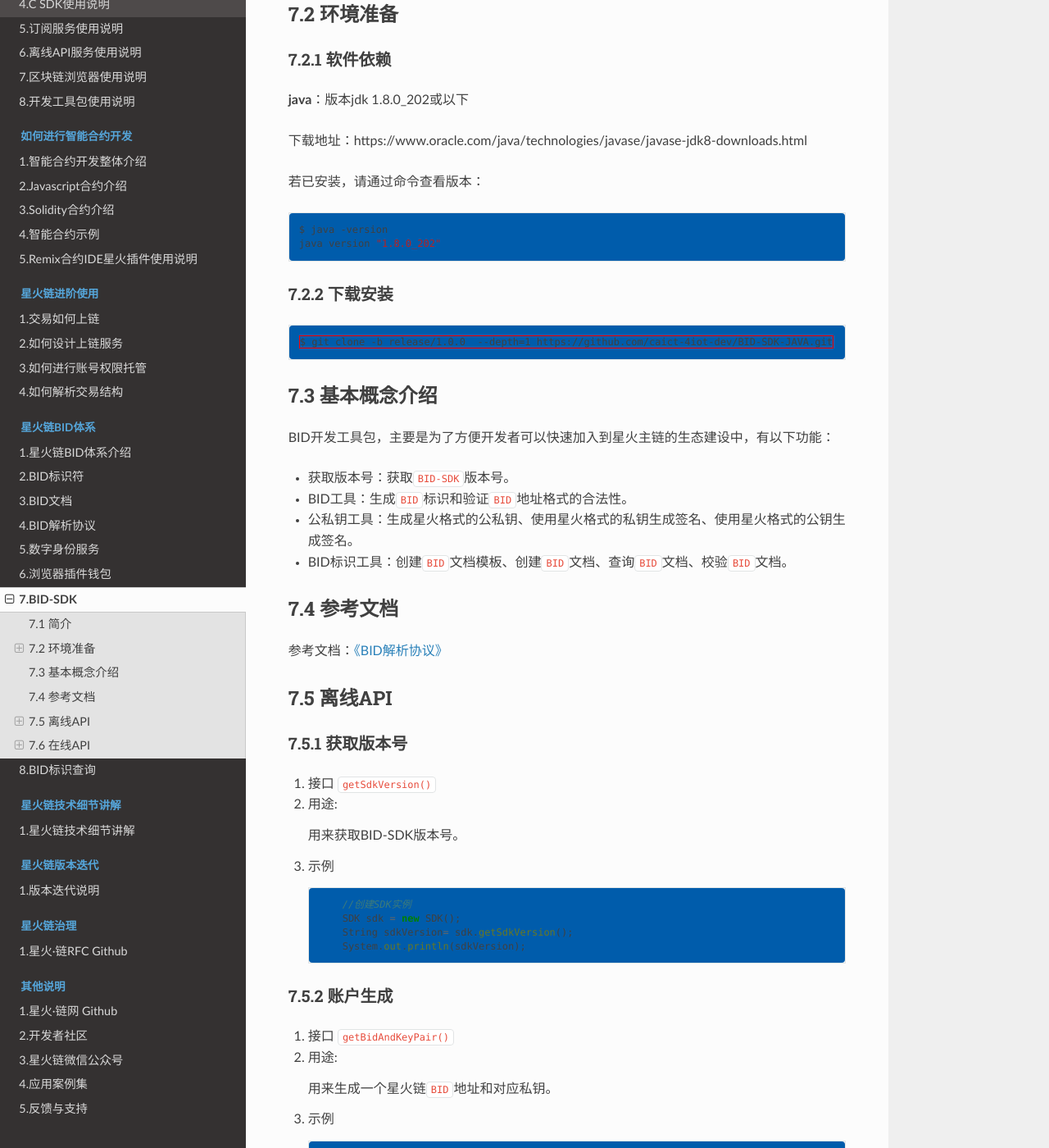
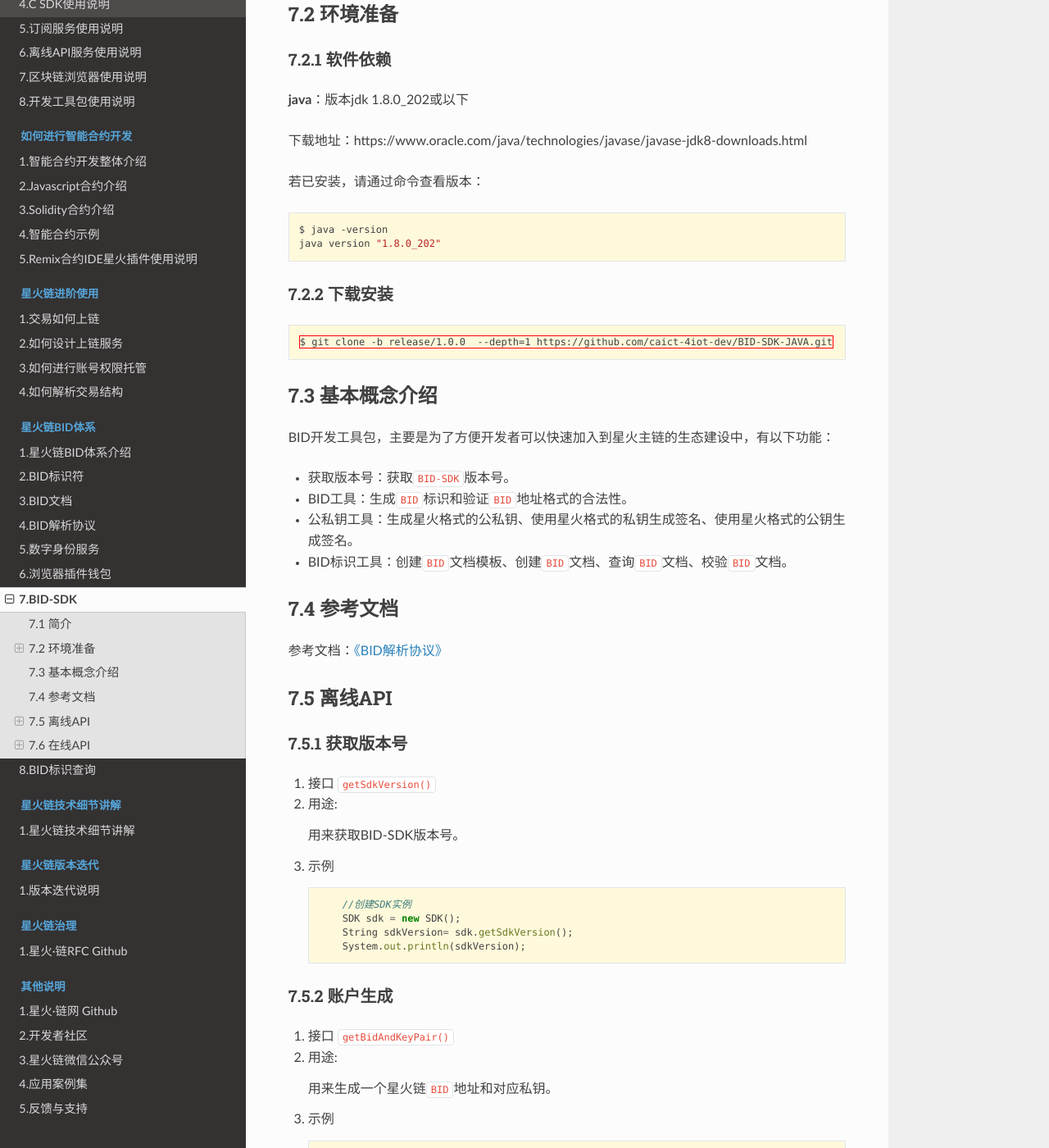
Before and after one commit to caict-4iot-dev/bif-doc, a Sphinx documentation site: the page built from docs/source/bid/BID-SDK.md, in a window 1280 px wide and 1400 px high, scrolled down 422 px. Shown: the whole window at 82% size. Built offline with Sphinx 7.4.7 and the Read the Docs theme 2.0.0, drawn with Linux system fonts in a browser that asks for light colours.

Commit message:
Update custom.css

```diff
--- a/docs/source/_static/custom.css
+++ b/docs/source/_static/custom.css
@@ -7,7 +7,7 @@
 }
 
 .highlight, code {
-    background-color: #005CAB; /* 设定背景色 */
+    background-color: #fff9db; /* 设定背景色 */
     padding: 5px; /* 添加内边距 */
     border-radius: 4px; /* 设置边框圆角 */
 }
```
